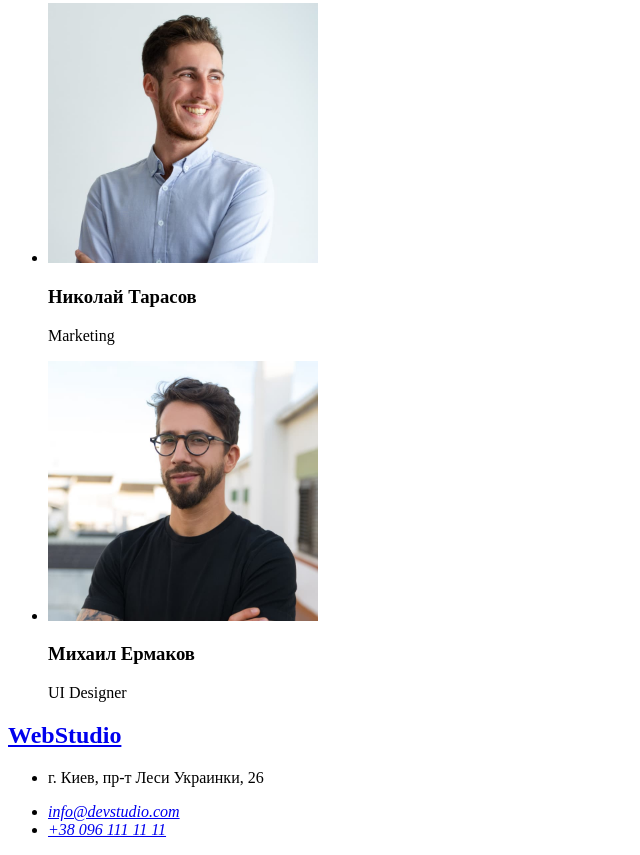
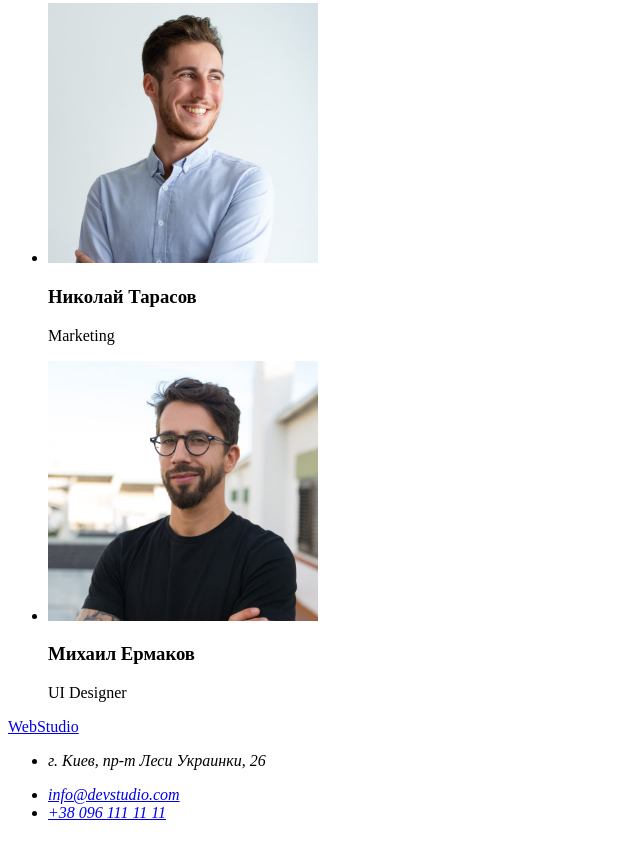
Before and after one commit to antonsolonko/goit-markup-hw-01, a plain HTML site: page index.html in a window 1280 px wide. Shown: the part 2285-3140 px from the top of the page, without its empty margins (0-640 px from the left). Drawn offline with Linux system fonts and the light colour scheme.

Commit message:
footer
Внес правки

```diff
--- a/index.html
+++ b/index.html
@@ -136,22 +136,20 @@
     </main>
     <!-- Footer-->
     <footer>
-      <section>
-        <h2><a href="/index.html"> WebStudio </a></h2>
+      <a href="/index.html"> WebStudio </a>
+      <address>
         <ul>
           <li>
             <p>г. Киев, пр-т Леси Украинки, 26</p>
           </li>
           <li>
-            <address>
-              <a href="mailto:info@devstudio.com">info@devstudio.com</a>
-            </address>
+            <a href="mailto:info@devstudio.com">info@devstudio.com</a>
           </li>
           <li>
-            <address><a href="tel:+380961111111">+38 096 111 11 11</a></address>
+            <a href="tel:+380961111111">+38 096 111 11 11</a>
           </li>
         </ul>
-      </section>
+      </address>
     </footer>
   </body>
 </html>
```
